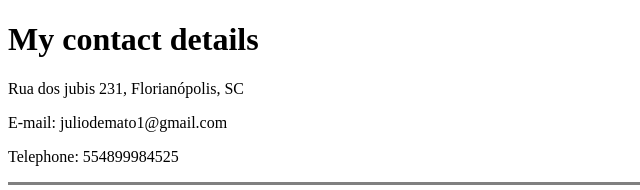
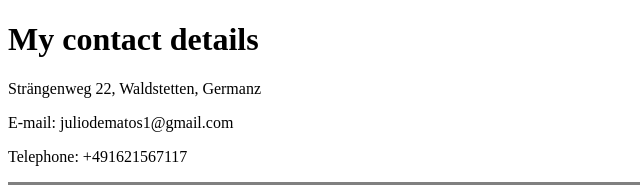
Before and after one commit to juliodematos/cv, a plain HTML site: page contact.html in a window 1280 px wide. Shown: the top 190 px of the page, 0-640 px from the left. Drawn offline with Linux system fonts and the light colour scheme.

Commit message:
Update contact.html

```diff
--- a/contact.html
+++ b/contact.html
@@ -6,9 +6,9 @@
   </head>
   <body>
     <h1>My contact details</h1>
-    <p>Rua dos jubis 231, Florianópolis, SC</p>
-    <p>E-mail: juliodemato1@gmail.com</p>
-    <p>Telephone: 554899984525</p>
+    <p>Strängenweg 22, Waldstetten, Germanz</p>
+    <p>E-mail: juliodematos1@gmail.com</p>
+    <p>Telephone: +491621567117</p>
 <hr size="3" noshade>
     <form action="mailto:juliodematos1@gmail.com" method="post" enctype="text/plain">
       <label>Your name:</label>
```
